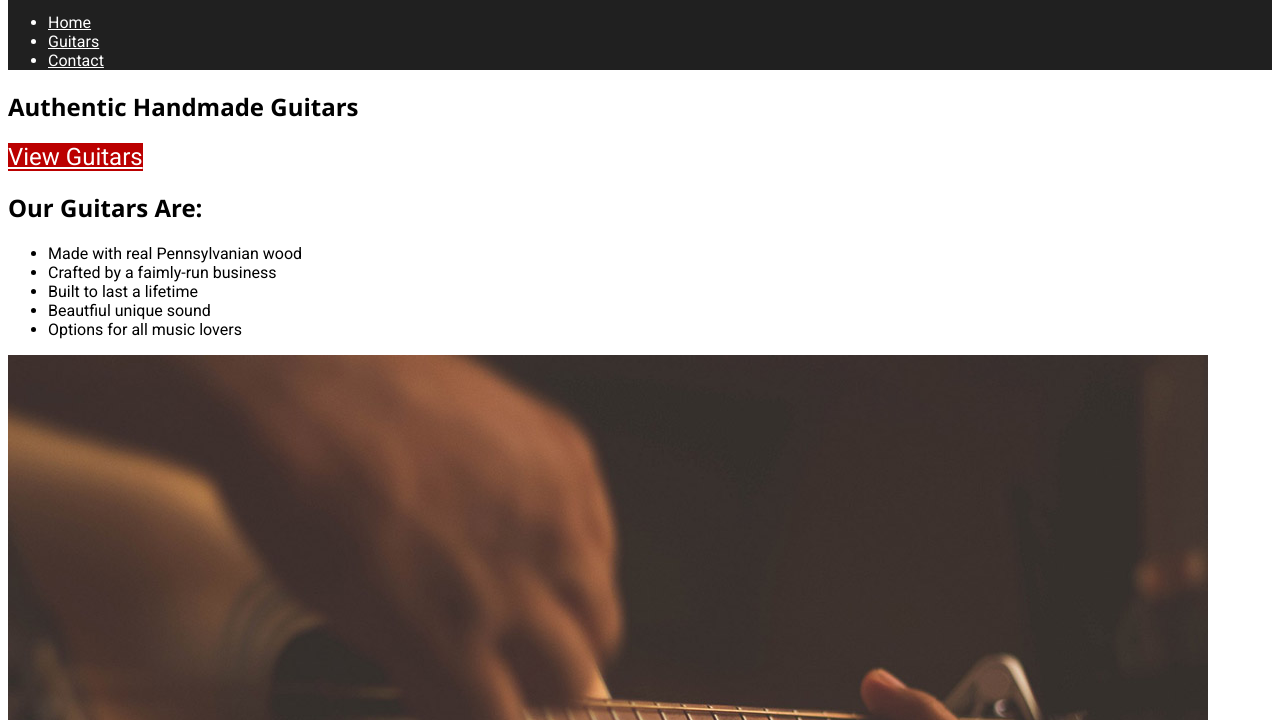
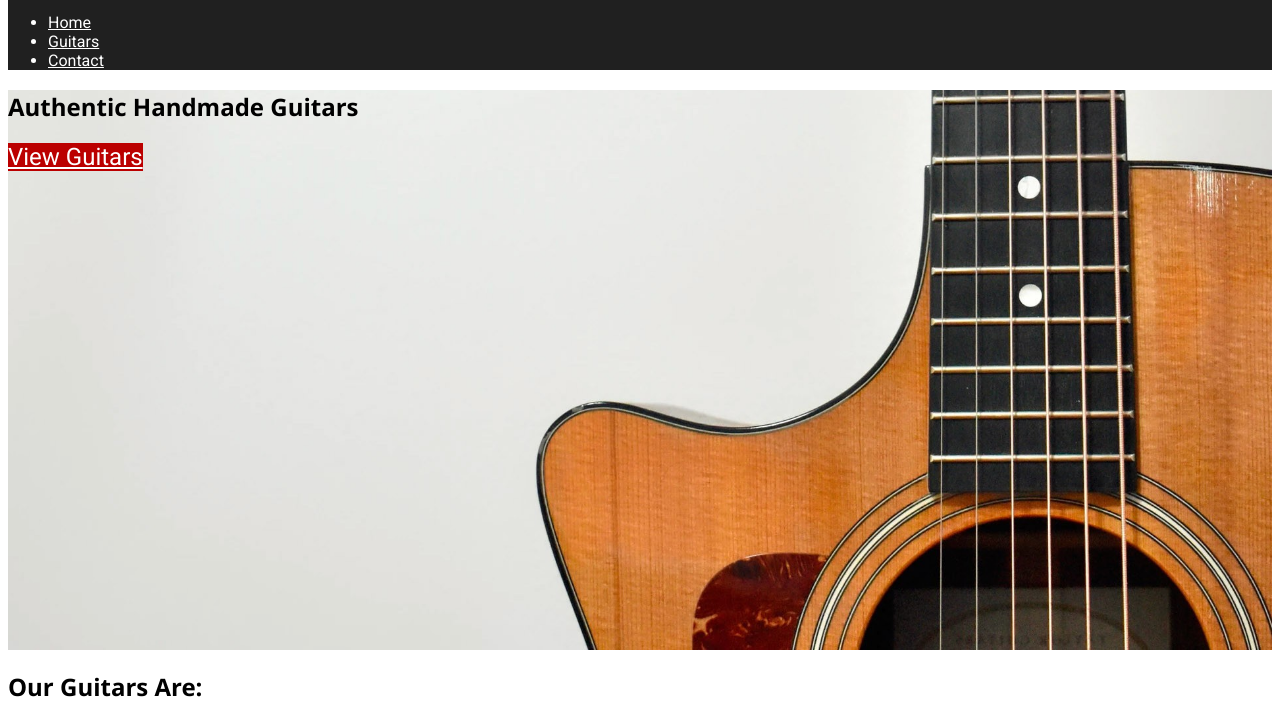
Before and after one commit to lassopicasso/HTML---CSS, a plain HTML site: page index.html in a window 1280 px wide. Shown: the part 33-753 px from the top of the page. Drawn offline with Linux system fonts and the light colour scheme; a web font is replaced by a local one.

Commit message:
Module 2 - Lesson 1
CSS:
- add background image
- Round corners on images
- Review profile image 100% round

```diff
--- a/css/styles.css
+++ b/css/styles.css
@@ -49,3 +49,22 @@ header a {
 footer {
   text-align: center;
 }
+
+/* Home page */
+.welcome {
+  background-image: url("../images/home-header.jpg");
+  background-size: cover;
+  background-repeat: no-repeat;
+  background-position: right;
+  background-position-x: right;
+  background-position-y: bottom;
+  min-height: 70vh;
+}
+
+.selling-points__images {
+  border-radius: 100px;
+}
+
+.review__images {
+  border-radius: 50%;
+}
--- a/index.html
+++ b/index.html
@@ -26,13 +26,14 @@
         </ul>
       </nav>
     </header>
+
     <main>
-      <section>
+      <section class="welcome">
         <h1>Authentic Handmade Guitars</h1>
         <a href="guitars.html" class="cta">View Guitars</a>
       </section>
 
-      <section>
+      <section class="selling-points">
         <div>
           <h2>Our Guitars Are:</h2>
           <ul>
@@ -43,7 +44,11 @@
             <li>Options for all music lovers</li>
           </ul>
         </div>
-        <img src="images/home-info.jpg" alt="Hand strumming guitar" />
+        <img
+          src="images/home-info.jpg"
+          alt="Hand strumming guitar"
+          class="selling-points__images"
+        />
       </section>
       <section class="reviews">
         <h2>Reviews</h2>
@@ -53,7 +58,11 @@
             Suspendisse quis dictum elit. In hac habitasse platea dictumst." -
             Bob Willis
           </p>
-          <img src="images/review-bio.jpg" alt="Profile pic of Bob Willis" />
+          <img
+            src="images/review-bio.jpg"
+            alt="Profile pic of Bob Willis"
+            class="review__images"
+          />
         </div>
         <div>
           <p>
@@ -64,6 +73,7 @@
           <img
             src="images/review-bio2.jpg"
             alt="Profile pic of Sally Oldfield"
+            class="review__images"
           />
         </div>
       </section>
```
